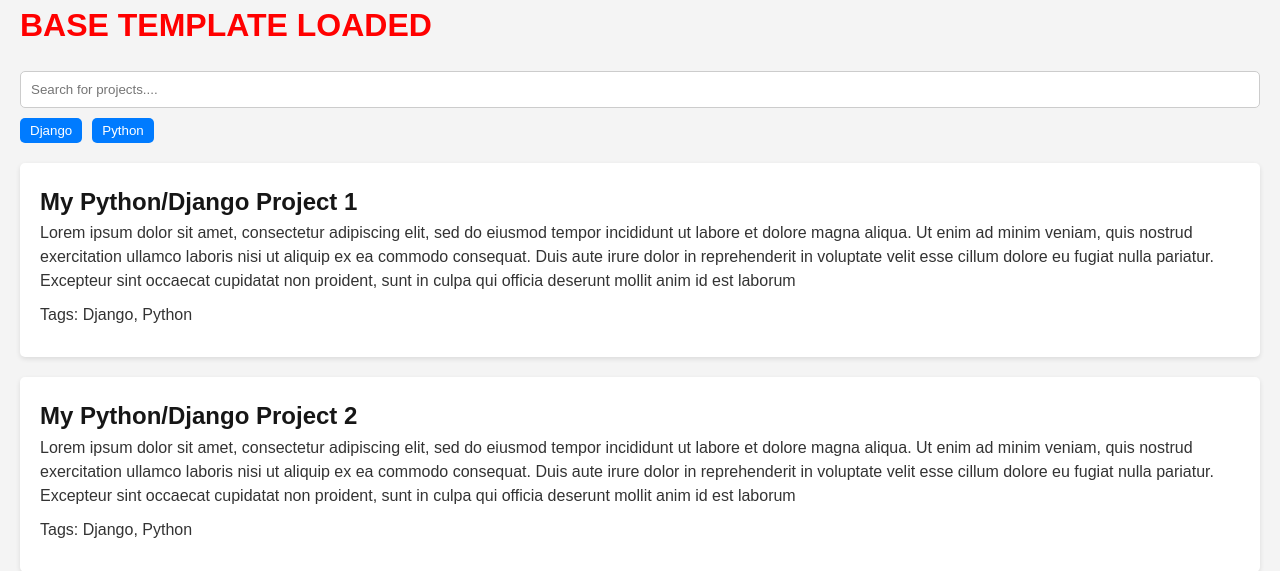
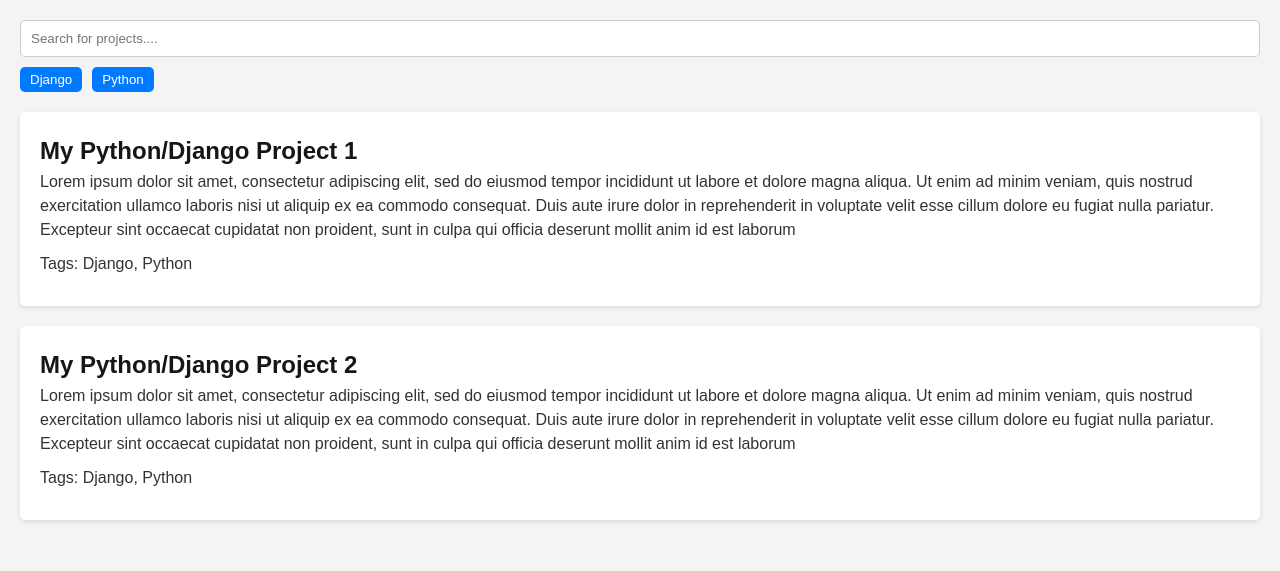
Before and after one commit to Mohamork/portfolio_mohamed_kromah, a Django app: page / in a window 1280 px wide. Shown: the part 76-647 px from the top of the page. Run offline with Django 5.2, Linux system fonts and the light colour scheme; data comes from the database, SQL or seed files in the repository.

Commit message:
Remove red text after testing

```diff
--- a/main/templates/base.html
+++ b/main/templates/base.html
@@ -19,8 +19,6 @@
 
         </ul>
     </header>
-    <h1 style="color:red">BASE TEMPLATE LOADED</h1>
-
     <main>
         {% block content %}
         {% endblock %}
```
